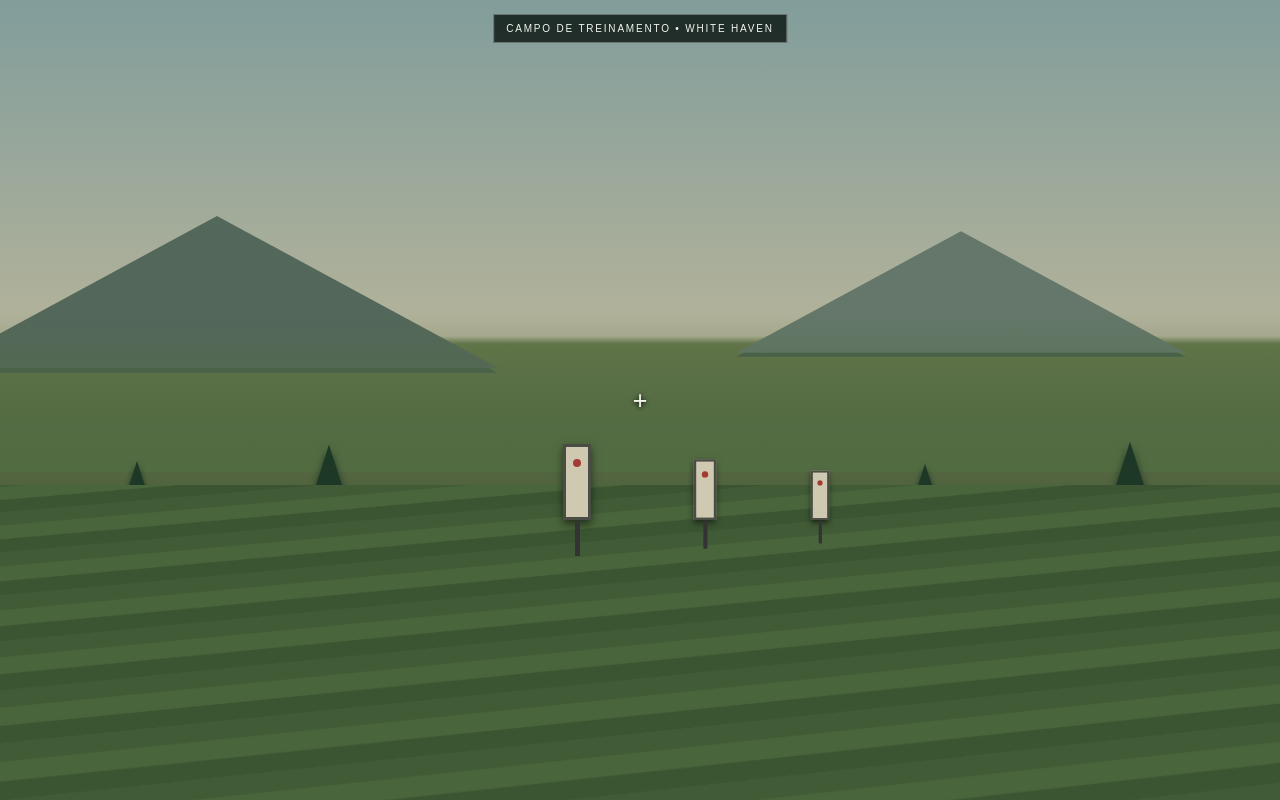
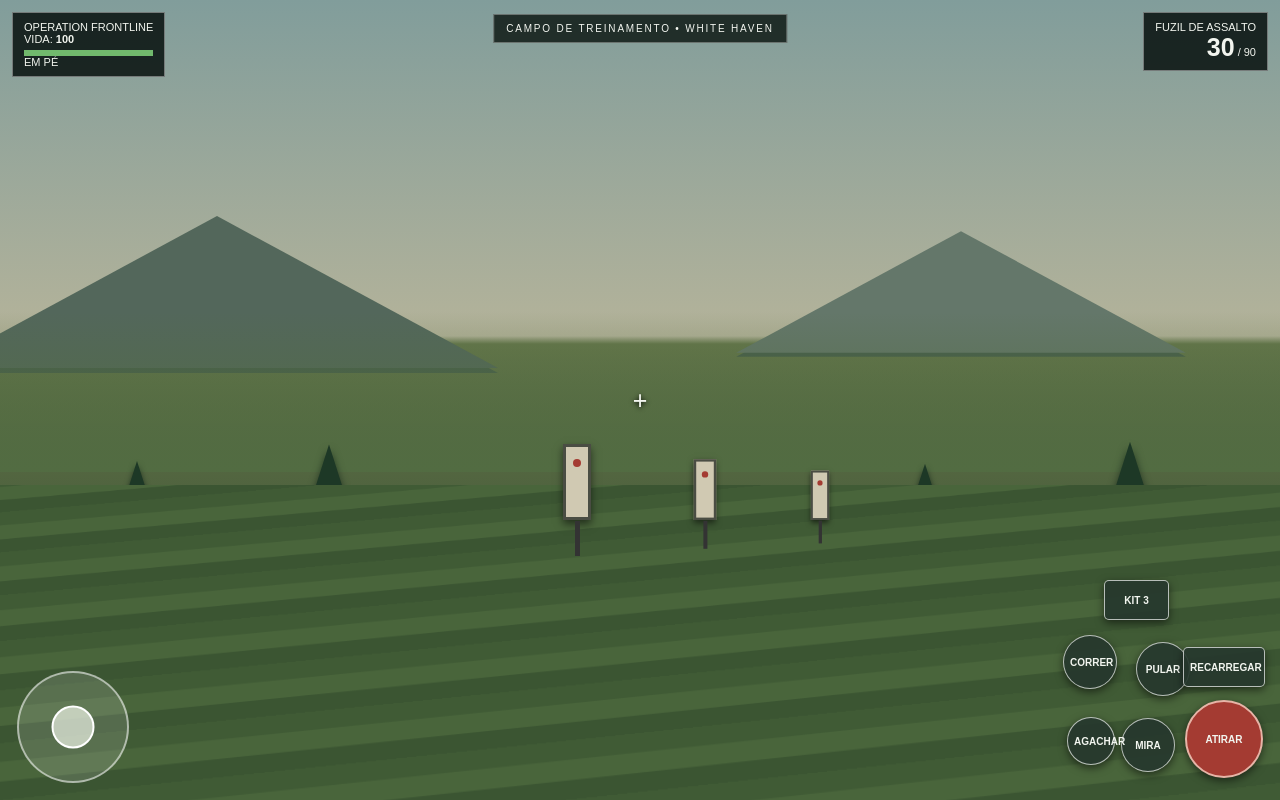
Before and after one commit to ferreiracadu97-source/OPERATION_FRONTLINE, a plain HTML site: page index.html in a window 1280 px wide. Both pictures are taken after a click on the button "TREINAMENTO RÁPIDO". Drawn offline with Linux system fonts and the light colour scheme.

Commit message:
Update index.html

```diff
--- a/index.html
+++ b/index.html
@@ -4,11 +4,14 @@
 <meta charset="utf-8">
 <meta name="viewport" content="width=device-width,initial-scale=1,maximum-scale=1,user-scalable=no">
 <meta name="theme-color" content="#0a100e">
+<meta name="mobile-web-app-capable" content="yes">
+<meta name="apple-mobile-web-app-capable" content="yes">
+<meta name="apple-mobile-web-app-status-bar-style" content="black-translucent">
 <title>OPERATION FRONTLINE — Teste</title>
 <style>
 :root{--gold:#c5a46a;--panel:#0b1512ed;--line:#738276;--red:#a43b32}
 *{box-sizing:border-box;-webkit-tap-highlight-color:transparent}
-html,body{margin:0;width:100%;height:100%;overflow:hidden;background:#0a100e;color:#f2f5ef;font-family:Arial,sans-serif}
+html,body{margin:0;width:100%;height:100%;min-height:100%;overflow:hidden;background:#0a100e;color:#f2f5ef;font-family:Arial,sans-serif;overscroll-behavior:none}
 button{font:inherit;color:inherit;touch-action:manipulation}
 #scene{position:fixed;inset:0;background:linear-gradient(#819d9b 0%,#b4b39a 42%,#64764a 43%,#263c27 100%);overflow:hidden}
 #horizon{position:absolute;left:-10%;right:-10%;top:39%;height:20%;background:linear-gradient(transparent,#526c42)}
@@ -83,9 +86,25 @@ p{color:#c8d2c9;line-height:1.5;font-size:13px;max-width:440px}
 <div id="portrait">↻<br><br>Gire o celular para a horizontal para jogar.</div>
 <script>
 const $=id=>document.getElementById(id);
-function show(id){document.querySelectorAll('.screen').forEach(s=>s.classList.remove('active'));$(id).classList.add('active')}
-function openLobby(){show('lobby')}
-function openTraining(){show('');$('hud').style.display='block';$('trainingTitle').style.display='block';}
+async function enterImmersive(){
+  try {
+    if (!document.fullscreenElement && document.documentElement.requestFullscreen) {
+      await document.documentElement.requestFullscreen();
+    }
+  } catch(e) {
+    // Alguns navegadores só permitem tela cheia depois de instalar o app.
+  }
+  try {
+    if (screen.orientation && screen.orientation.lock) {
+      await screen.orientation.lock('landscape');
+    }
+  } catch(e) {
+    // O bloqueio horizontal depende do navegador e do dispositivo.
+  }
+}
+function show(id){document.querySelectorAll('.screen').forEach(s=>s.classList.remove('active'));if(id)$(id).classList.add('active')}
+function openLobby(){enterImmersive();show('lobby')}
+function openTraining(){enterImmersive();show('');$('hud').style.display='block';$('trainingTitle').style.display='block';}
 let hp=100,ammo=30,reserve=90,kits=3,moveX=0,moveY=0,running=false,crouched=false,aiming=false,fireTimer=null,lookX=0;
 function notice(t){$('notice').textContent=t;$('notice').style.opacity=1;clearTimeout(notice.timer);notice.timer=setTimeout(()=>$('notice').style.opacity=0,1200)}
 function update(){ $('hp').textContent=hp;$('healthFill').style.width=hp+'%';$('ammo').textContent=ammo;$('reserve').textContent=reserve;$('stance').textContent=crouched?'AGACHADO':running?'CORRENDO':'EM PÉ';$('med').textContent='KIT '+kits}
```
